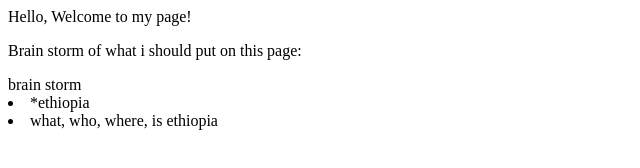
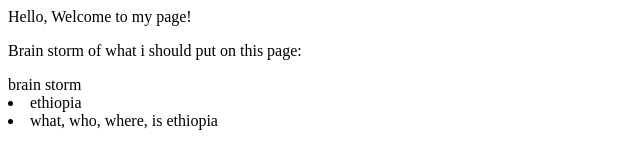
Before and after one commit to Hielenenyew/Hielenenyew.github.io, a plain HTML site: page index.html in a window 1280 px wide. Shown: the full height of the page, 0-640 px from the left. Drawn offline with Linux system fonts and the light colour scheme.

Commit message:
Update index.html

```diff
--- a/index.html
+++ b/index.html
@@ -1,5 +1,5 @@
 Hello, Welcome to my page!
 <p>Brain storm of what i should put on this page: </p>
   brain storm
-<li>*ethiopia </li>
+<li> ethiopia </li>
 <li> what, who, where, is ethiopia </li>
```
